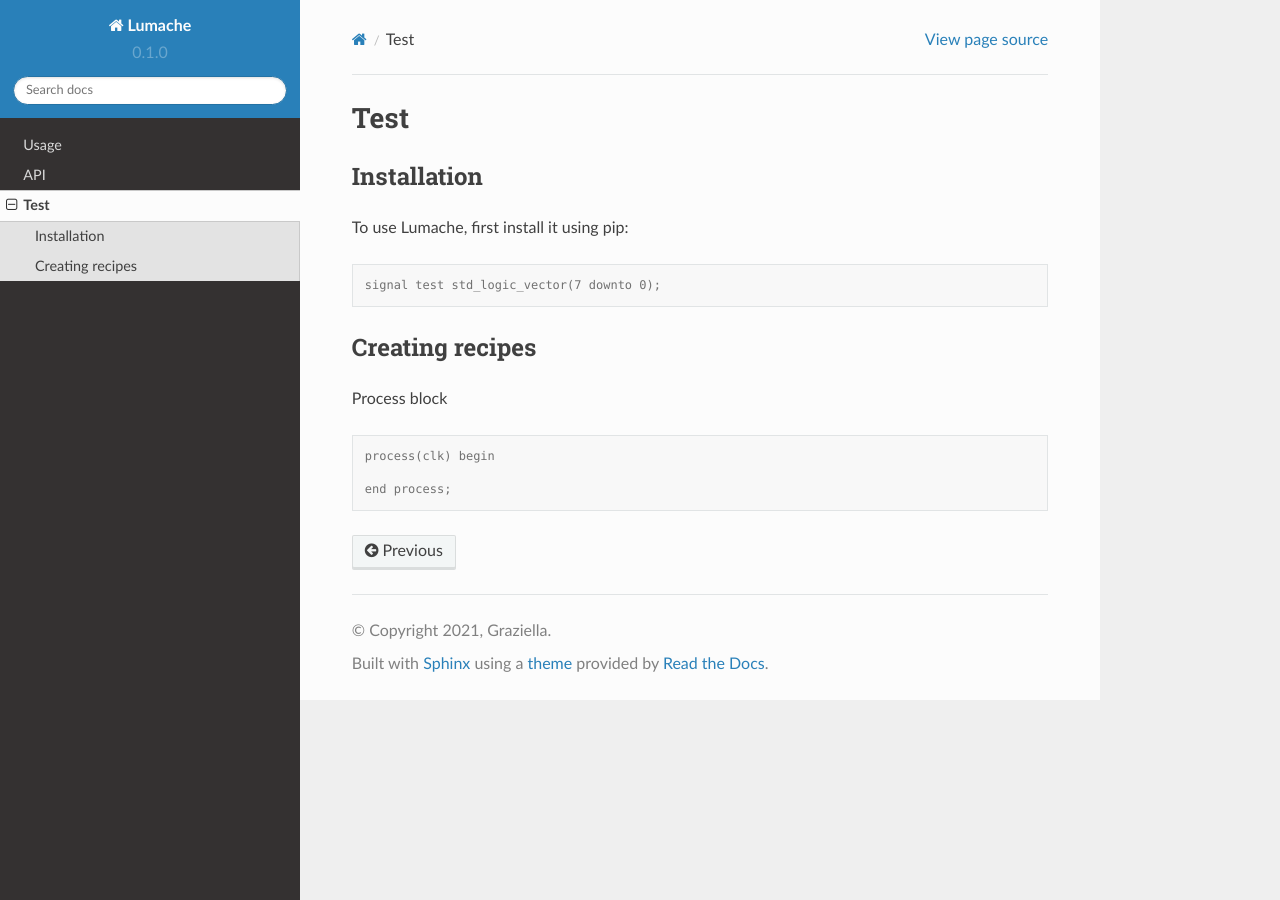
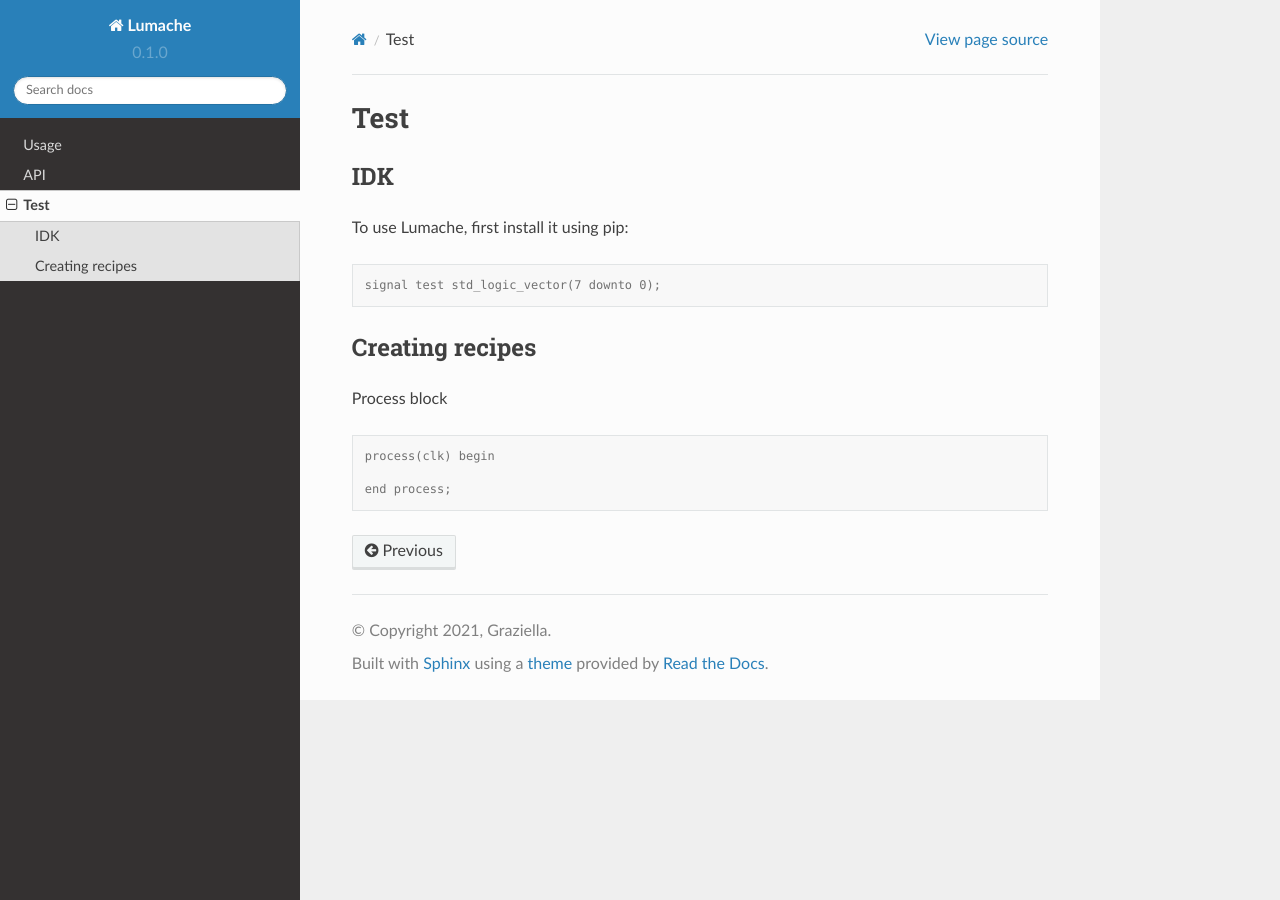
Before and after one commit to fpgaprince/rtd, a Sphinx documentation site: the page built from docs/source/test.rst, in a window 1280 px wide. Built offline with Sphinx 7.4.7 and the Read the Docs theme 2.0.0, drawn with Linux system fonts in a browser that asks for light colours.

Commit message:
Update test.rst

```diff
--- a/docs/source/test.rst
+++ b/docs/source/test.rst
@@ -1,10 +1,10 @@
 Test
 =====
 
-.. _installation:
 
-Installation
-------------
+
+IDK
+---
 
 To use Lumache, first install it using pip:
 
```
